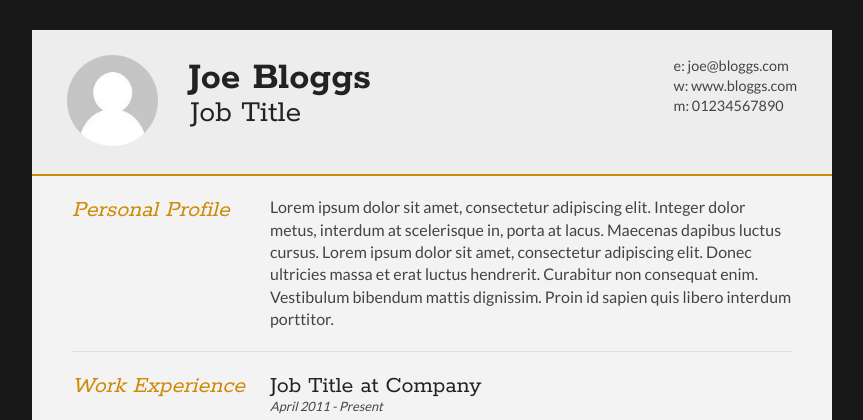
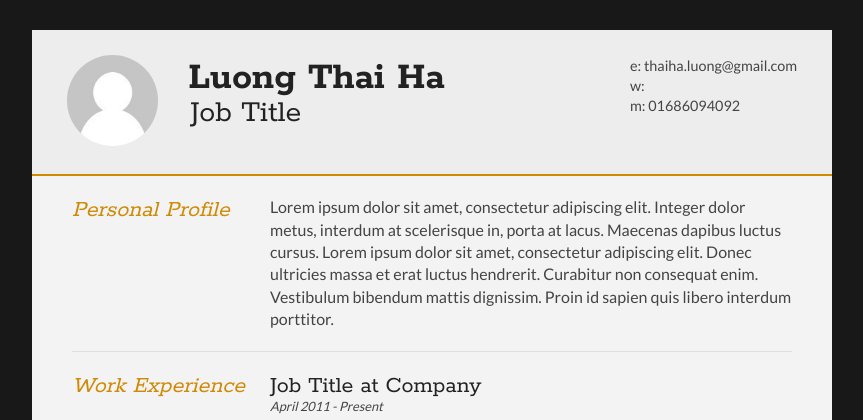
Before and after one commit to thaihaluong/CVfactory, a Flask app: page /create in a window 1280 px wide. Shown: the top 420 px of the page, without its empty margins (208-1071 px from the left). Run offline with Flask 2, Linux system fonts and the light colour scheme.

Commit message:
no message

```diff
--- a/templates/Template 2.html
+++ b/templates/Template 2.html
@@ -1,7 +1,7 @@
 <!DOCTYPE html>
 <html>
 <head>
-<title>Joe Bloggs - Curriculum Vitae</title>
+<title>Luong Thai Ha - Curriculum Vitae</title>
 
 <meta name="viewport" content="width=device-width"/>
 <meta name="description" content="The Curriculum Vitae of Joe Bloggs."/>
@@ -23,15 +23,15 @@
 		</div>
 
 		<div id="name">
-			<h1 class="quickFade delayTwo">Joe Bloggs</h1>
+			<h1 class="quickFade delayTwo">Luong Thai Ha</h1>
 			<h2 class="quickFade delayThree">Job Title</h2>
 		</div>
 
 		<div id="contactDetails" class="quickFade delayFour">
 			<ul>
-				<li>e: <a href="mailto:joe@bloggs.com" target="_blank">joe@bloggs.com</a></li>
-				<li>w: <a href="http://www.bloggs.com">www.bloggs.com</a></li>
-				<li>m: 01234567890</li>
+				<li>e: <a href="mailto:joe@bloggs.com" target="_blank">thaiha.luong@gmail.com</a></li>
+				<li>w: <a href="http://www.bloggs.com"></a></li>
+				<li>m: 01686094092</li>
 			</ul>
 		</div>
 		<div class="clear"></div>
```
